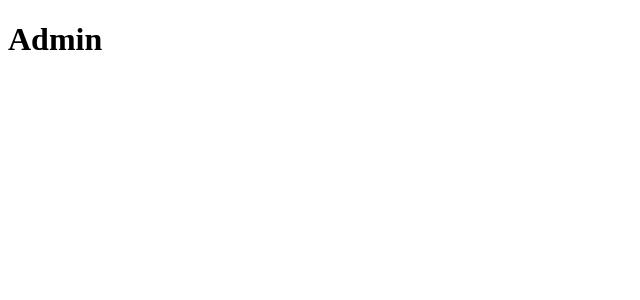
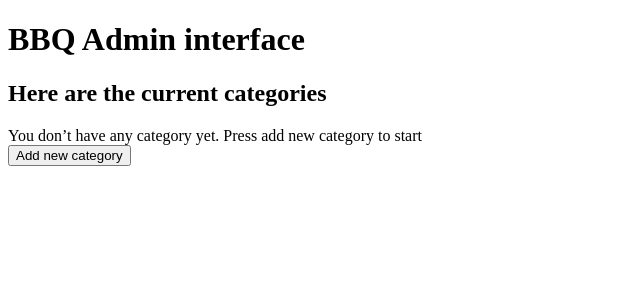
Before and after one commit to tshepi-tech/bbq-restaurant-javascript-fe2, a React (Create React App) app: page /admin in a window 1280 px wide. Shown: the top 300 px of the page, without its empty margins (0-640 px from the left). Built offline with nearby package versions, Linux system fonts and the light colour scheme.

Commit message:
finish context api

```diff
--- a/package.json
+++ b/package.json
@@ -6,6 +6,7 @@
     "@testing-library/jest-dom": "^5.16.4",
     "@testing-library/react": "^13.1.1",
     "@testing-library/user-event": "^13.5.0",
+    "firebase": "^9.7.0",
     "react": "^18.1.0",
     "react-dom": "^18.1.0",
     "react-router-dom": "^6.3.0",
--- a/src/App.jsx
+++ b/src/App.jsx
@@ -6,8 +6,8 @@ import Modal from "components/Modal";
 import Admin from "pages/Admin";
 import AdminCategory from "pages/AdminCategory";
 import Home from "pages/Home";
-import { ItemsProvider } from "state/ItemsProvider";
-import { ModalProvider } from "state/ModalProvider";
+import { ItemsProvider } from "state/ItemsContext";
+import { ModalProvider } from "state/ModalContext";
 
 export default function App() {
   return (
--- a/src/components/Modal.jsx
+++ b/src/components/Modal.jsx
@@ -2,7 +2,7 @@
 import { createPortal } from "react-dom";
 
 // Project files
-import { useModal } from "state/ModalProvider";
+import { useModal } from "state/ModalContext";
 
 export default function Modal() {
   const { modal, setModal } = useModal();
--- a/src/pages/Admin.jsx
+++ b/src/pages/Admin.jsx
@@ -1,7 +1,38 @@
+// Project file
+import { useItems } from "state/ItemsContext";
+
 export default function Admin() {
+  const { items, setItems } = useItems();
+
+  /**
+   * Tomorrow:
+   * 0. Refactor the Context API names. ✅
+   * 1. Connect to a Firebase project
+   * 2. Copy the firebase scripts folder (the new ones witouth try/catch)
+   * 3. Load data from the database using the useEffect hook (by default it will be empty)
+   * 4. Create the AdminCategoryItem.jsx
+   * 5. Call the createForm using the portal
+   * 6. Call the editForm and deleteForm from the AdminCategoryItem
+   */
+
+
+  // Components
+  const EmptyMessage = (
+    <article>
+      You don’t have any category yet. Press add new category to start
+    </article>
+  );
+  const Items = items.map((item, index) => <article key={index}>foo</article>);
+
   return (
     <div id="admin">
-      <h1>Admin</h1>
+      <h1>BBQ Admin interface</h1>
+      <h2>Here are the current categories</h2>
+      <div className="grid">
+        {items.length === 0 && EmptyMessage}
+        {items.length > 0 && Items}
+        <button>Add new category</button>
+      </div>
     </div>
   );
 }
```
Also changed, not shown: src/state/ItemsContext.jsx (renamed from src/state/ItemsProvider.jsx), src/state/ModalContext.jsx (renamed from src/state/ModalProvider.jsx), 1 other file (tests, documents, lock files or other folders).
